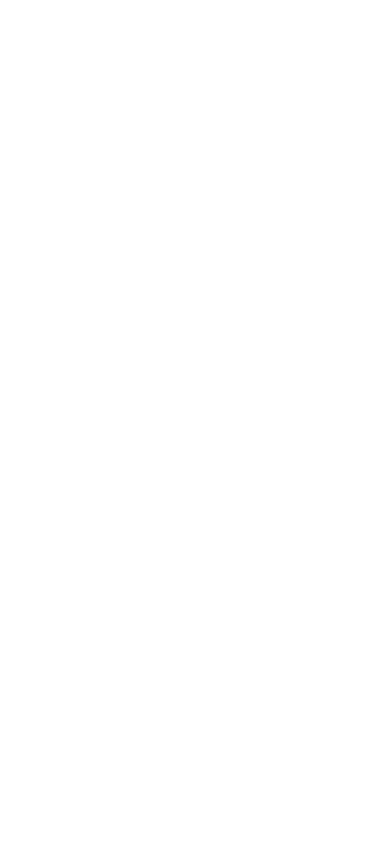
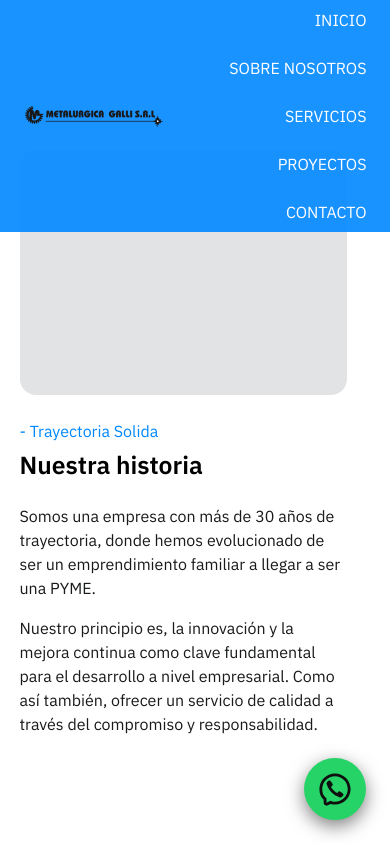
Before and after one commit to juliiib/Metalurgica-Galli-Web, a React (Vite) app: page / in a window 390 px wide. Built offline with nearby package versions, Linux system fonts and the light colour scheme.

Commit message:
feat: add responsive header and WhatsApp floating button

```diff
--- a/src/App.jsx
+++ b/src/App.jsx
@@ -1,3 +1,19 @@
-function App() {}
+import AboutUs from "./sections/aboutUs.jsx";
+import Clients from "./sections/clients.jsx";
+import Header from "./components/header.jsx";
+import WhatsAppNav from "./components/whatsApp-nav.jsx";
+
+function App() {
+    return (
+        <>
+            <Header />
+            <main className="page-snap-container">
+                <AboutUs />
+                {/* <Clients /> */}
+            </main>
+            <WhatsAppNav />
+        </>
+    )
+}
 
 export default App
--- /dev/null
+++ b/src/components/header.css
@@ -0,0 +1,36 @@
+.site-header {
+  width: 100%;
+  min-height: 90px;
+  padding-inline: var(--page-gutter);
+  background-color: rgb(var(--color-highlight-rgb) / 90%);
+}
+
+.site-header > .container-fluid {
+  min-height: 90px;
+}
+
+.site-header-logo {
+  display: block;
+  width: 400px;
+  max-width: 100%;
+  height: 90px;
+  object-fit: contain;
+  object-position: left center;
+}
+
+.site-header-navigation {
+  gap: 16px;
+  padding-left: clamp(24px, 4vw, 48px);
+}
+
+@media (max-width: 576px) {
+  .site-header-logo {
+    width: min(400px, 100%);
+    height: 90px;
+  }
+
+  .site-header-navigation {
+    gap: 8px;
+    padding-left: 12px;
+  }
+}
--- /dev/null
+++ b/src/components/header.jsx
@@ -0,0 +1,31 @@
+import "./header.css"
+import companyLogo from "../assets/icons/Galli.png"
+
+const navigationItems = ["INICIO", "SOBRE NOSOTROS", "SERVICIOS", "PROYECTOS", "CONTACTO"]
+
+function Header() {
+	return (
+		<header className="site-header fixed-top">
+			<div className="container-fluid row gx-0 align-items-center">
+				<div className="col-5 col-md-4">
+					<img className="site-header-logo img-fluid" src={companyLogo} alt="Metalúrgica Galli" />
+				</div>
+				<nav className="site-header-navigation col-7 col-md-8 d-flex flex-wrap justify-content-end align-items-center" aria-label="Navegación principal">
+				{navigationItems.map((item) => (
+					item === "SOBRE NOSOTROS" ? (
+						<a className="nav-link text-white px-1 px-md-2 py-2" href="#about-us" key={item}>
+							{item}
+						</a>
+					) : (
+						<button className="nav-link text-white border-0 bg-transparent px-1 px-md-2 py-2" key={item} type="button">
+							{item}
+						</button>
+					)
+				))}
+			</nav>
+			</div>
+		</header>
+	)
+}
+
+export default Header
--- /dev/null
+++ b/src/components/whatsApp-nav.css
@@ -0,0 +1,19 @@
+.whatsApp-nav {
+  position: fixed;
+  right: 24px;
+  bottom: 24px;
+  z-index: 1100;
+  width: 62px;
+  aspect-ratio: 1;
+  border-radius: 50%;
+  background-color: #25d366;
+  box-shadow: 0 6px 18px rgb(0 0 0 / 50%);
+}
+
+.whatsApp-nav-icon {
+  display: block;
+  width: 34px;
+  height: 34px;
+  margin: 14px;
+  object-fit: contain;
+}
--- /dev/null
+++ b/src/components/whatsApp-nav.jsx
@@ -0,0 +1,12 @@
+import "./whatsApp-nav.css"
+import whatsappIcon from "../assets/icons/whatsapp.svg"
+
+function WhatsAppNav() {
+	return (
+		<div className="whatsApp-nav" aria-hidden="true">
+			<img className="whatsApp-nav-icon" src={whatsappIcon} alt="WhatsApp" />
+		</div>
+	)
+}
+
+export default WhatsAppNav
--- a/src/main.jsx
+++ b/src/main.jsx
@@ -1,5 +1,7 @@
 import { StrictMode } from 'react'
 import { createRoot } from 'react-dom/client'
+import 'bootstrap/dist/css/bootstrap.min.css'
+import '../theme.css'
 import App from './App.jsx'
 
 createRoot(document.getElementById('root')).render(
--- /dev/null
+++ b/src/sections/clients.css
@@ -0,0 +1,63 @@
+.clients-carousel {
+  width: 100%;
+  overflow: hidden;
+  -webkit-mask-image: linear-gradient(
+    to right,
+    transparent,
+    rgba(0, 0, 0, 0.45) 4%,
+    #000 14%,
+    #000 86%,
+    rgba(0, 0, 0, 0.45) 96%,
+    transparent
+  );
+  mask-image: linear-gradient(
+    to right,
+    transparent,
+    rgba(0, 0, 0, 0.45) 4%,
+    #000 14%,
+    #000 86%,
+    rgba(0, 0, 0, 0.45) 96%,
+    transparent
+  );
+}
+
+.clients-carousel-track {
+  width: max-content;
+  animation: clients-scroll 64s linear infinite;
+}
+
+.clients-carousel-group {
+  gap: 100px;
+  padding-right: 12px;
+}
+
+.clients-carousel-item {
+  width: clamp(6rem, 10vw, 7.5rem);
+  height: 4.5rem;
+}
+
+.clients-carousel-item img {
+  display: block;
+  max-height: 82%;
+  margin: auto;
+}
+
+@keyframes clients-scroll {
+  from {
+    transform: translateX(0);
+  }
+
+  to {
+    transform: translateX(-50%);
+  }
+}
+
+@media (prefers-reduced-motion: reduce) {
+  .clients-carousel-track {
+    animation: none;
+  }
+
+  .clients-carousel {
+    overflow-x: auto;
+  }
+}
--- /dev/null
+++ b/src/sections/clients.jsx
@@ -0,0 +1,43 @@
+import { clientLogo } from "../data/CompanyInformation.js"
+import "./clients.css"
+
+const clientAssets = import.meta.glob("../assets/client-logo/*", {
+	eager: true,
+	import: "default",
+	query: "?url",
+})
+
+function Clients() {
+	return (
+		<section className="container-fluid px-0 overflow-hidden page-snap-section d-flex flex-column justify-content-center" aria-labelledby="clients-title">
+			<h2 className="h2 fw-semibold text-black mb-4" id="clients-title">
+				Nuestros clientes
+			</h2>
+
+			<div className="clients-carousel" aria-label="Logos de nuestros clientes">
+				<div className="clients-carousel-track d-flex">
+					{[0, 1].map((copy) => (
+						<div
+							className="clients-carousel-group d-flex flex-shrink-0 align-items-center"
+							key={copy}
+							aria-hidden={copy === 1 ? "true" : undefined}
+						>
+							{clientLogo.map((client) => {
+								const assetPath = client.route.replace("./src", "..");
+								const imageSrc = clientAssets[assetPath] ?? client.route;
+
+								return (
+									<div className="clients-carousel-item d-flex flex-shrink-0 align-items-center justify-content-center" key={client.id}>
+										<img className="img-fluid object-fit-contain" src={imageSrc} alt={copy === 0 ? client.alt : ""} />
+									</div>
+								)
+							})}
+						</div>
+					))}
+				</div>
+			</div>
+		</section>
+	)
+}
+
+export default Clients
```
Also changed, not shown: src/assets/icons/Galli.png (added), src/assets/icons/whatsapp.svg (added).
